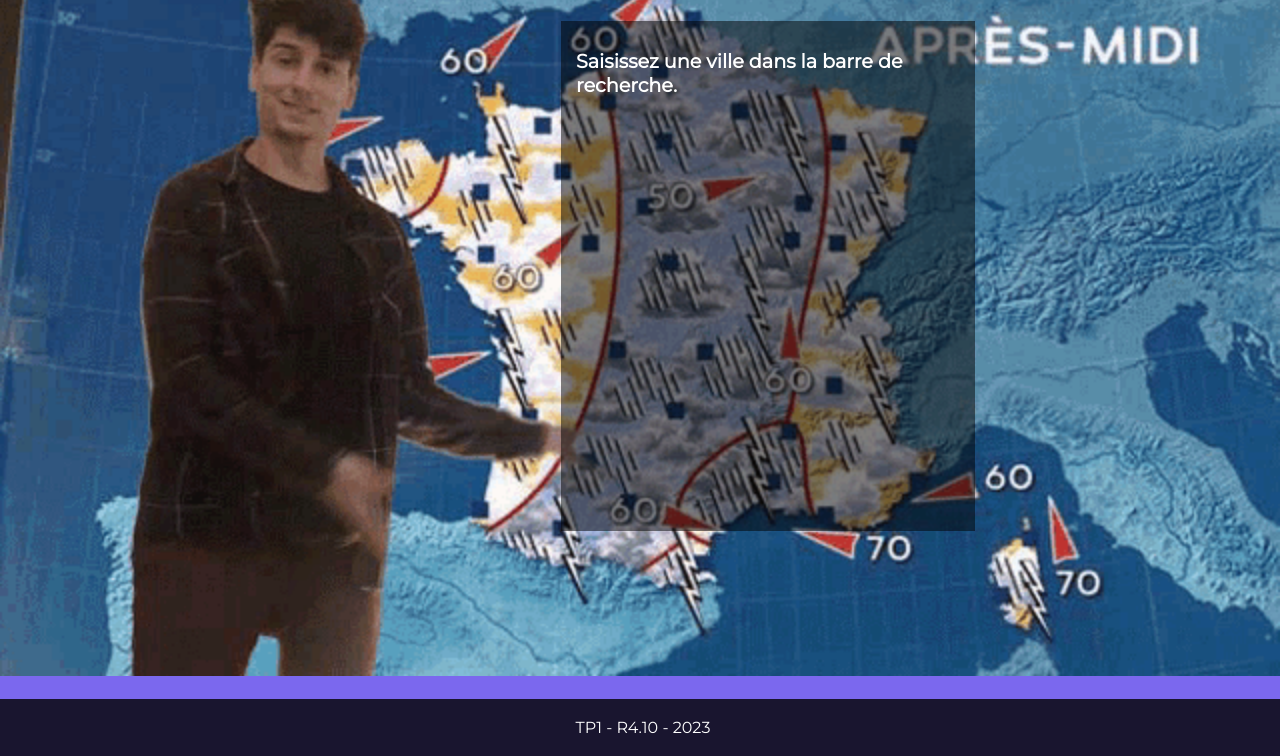
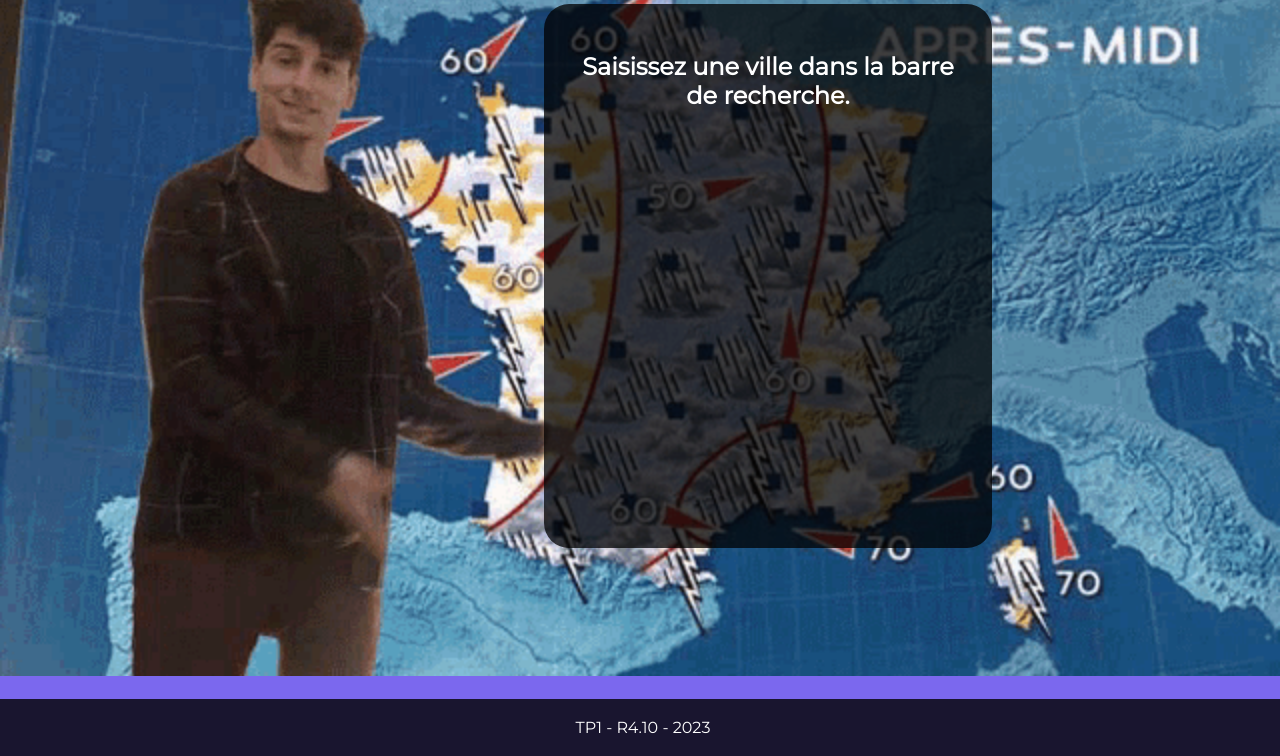
Before and after one commit to augustin-pasq/projets-iut, a PHP site: page / in a window 1280 px wide. Shown: the part 44-800 px from the top of the page. Run offline with PHP 8.4, Linux system fonts and the light colour scheme.

Commit message:
Update style

```diff
--- a/TP1/assets/style/main.css
+++ b/TP1/assets/style/main.css
@@ -13,9 +13,9 @@ body {
 }
 
 main {
-    background: rgba(0, 0, 0, 0.5);
+    background: rgba(0, 0, 0, 0.75);
     color: white;
-    padding: 15px;
+    padding: 2rem;
     width: 30vw;
     position: absolute;
     top: 40%;
@@ -23,6 +23,7 @@ main {
     transform: translate(-50%,-50%);
     height: 60vh;
     overflow-y: auto;
+    border-radius: 25px;
 }
 
 @media screen and (max-width: 1024px) {
@@ -76,7 +77,7 @@ main summary {
 }
 
 main h1 {
-    font-size: larger;
+    font-size: x-large;
 }
 
 main details div {
@@ -126,3 +127,13 @@ main h1 {
 main img {
     width: 64px;
 }
+
+summary,
+#base-message {
+    justify-content: center;
+    text-align: center;
+}
+
+summary {
+    padding-bottom: 1rem
+}
```
